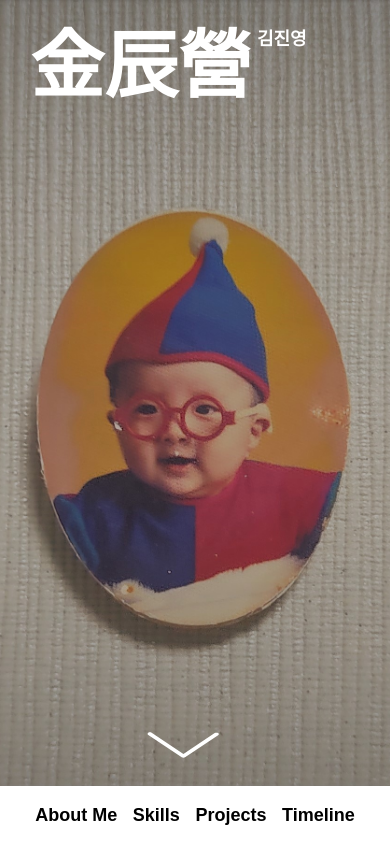
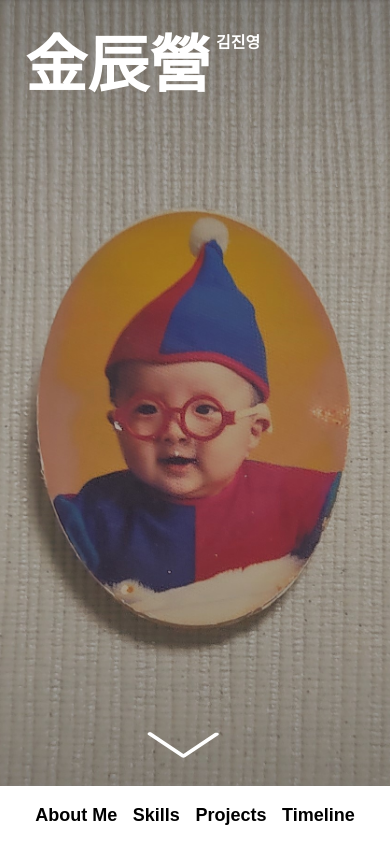
Before and after one commit to rlawlsyoung/my-portfolio, a React (Vite) app: page / in a window 390 px wide. Shown: the top 844 px of the page. Built offline with nearby package versions, Linux system fonts and the light colour scheme; a web font is replaced by a local one.

Commit message:
[Fix] 로고 컴포넌트로 분리 및 반응형으로 구현

```diff
--- a/src/components/header/Header.tsx
+++ b/src/components/header/Header.tsx
@@ -1,5 +1,6 @@
 import { useEffect, useState } from "react";
 import { Link } from "react-scroll";
+import Logo from "./Logo";
 import { deepGray, responsive } from "../../styles/theme";
 import styled from "styled-components";
 
@@ -23,9 +24,7 @@ const Header = () => {
     <StyledHeader scrollPosition={scrollPosition}>
       <div className="header-container">
         <Link to="Home" spy={true} smooth={true} duration={500}>
-          <h1 className="title">
-            金辰營 <p className="kr-name">김진영</p>
-          </h1>
+          <Logo />
         </Link>
         <div className="menu-wrapper flex-center">
           {menuList.map((menu) => {
@@ -68,21 +67,6 @@ const StyledHeader = styled.header<{ scrollPosition: number }>`
     justify-content: space-between;
     width: 1200px;
 
-    .title {
-      display: flex;
-      position: absolute;
-      top: 30px;
-      margin-left: 30px;
-      font-size: 74px;
-      white-space: nowrap;
-      cursor: pointer;
-
-      .kr-name {
-        margin-left: 5px;
-        font-size: 18px;
-      }
-    }
-
     .menu-wrapper {
       .menu-el {
         margin: 0 30px;
--- /dev/null
+++ b/src/components/header/Logo.tsx
@@ -0,0 +1,37 @@
+import React from "react";
+import { responsive } from "../../styles/theme";
+import styled from "styled-components";
+
+const Logo: React.FC = () => {
+  return (
+    <StyledContactList>
+      金辰營 <p className="kr-name">김진영</p>
+    </StyledContactList>
+  );
+};
+
+const StyledContactList = styled.h1`
+  display: flex;
+  position: absolute;
+  top: 30px;
+  margin-left: 30px;
+  font-size: 74px;
+  white-space: nowrap;
+  cursor: pointer;
+
+  .kr-name {
+    margin-left: 5px;
+    font-size: 18px;
+  }
+
+  @media ${responsive.mobile} {
+    top: 35px;
+    margin-left: 25px;
+    font-size: 62px;
+    .kr-name {
+      font-size: 16px;
+    }
+  }
+`;
+
+export default Logo;
--- a/src/pages/home/aboutMe/AboutMe.tsx
+++ b/src/pages/home/aboutMe/AboutMe.tsx
@@ -147,6 +147,7 @@ const StyledAboutMe = styled.div`
   }
 
   @media ${responsive.tablet} {
+    margin-bottom: 40px;
   }
 
   @media ${responsive.mobile} {
--- a/src/pages/home/projects/Projects.tsx
+++ b/src/pages/home/projects/Projects.tsx
@@ -74,6 +74,10 @@ const StyledProjects = styled.div`
       width: 100%;
     }
   }
+
+  @media ${responsive.tablet} {
+    margin-bottom: 40px;
+  }
 `;
 
 export default Projects;
--- a/src/pages/home/skills/Skills.tsx
+++ b/src/pages/home/skills/Skills.tsx
@@ -49,8 +49,8 @@ const StyledSkills = styled.div`
   }
 
   @media ${responsive.tablet} {
-    margin-bottom: 90px;
-    min-height: 0;
+    margin-bottom: 40px;
+    /* min-height: 0; */
   }
 `;
 
```
